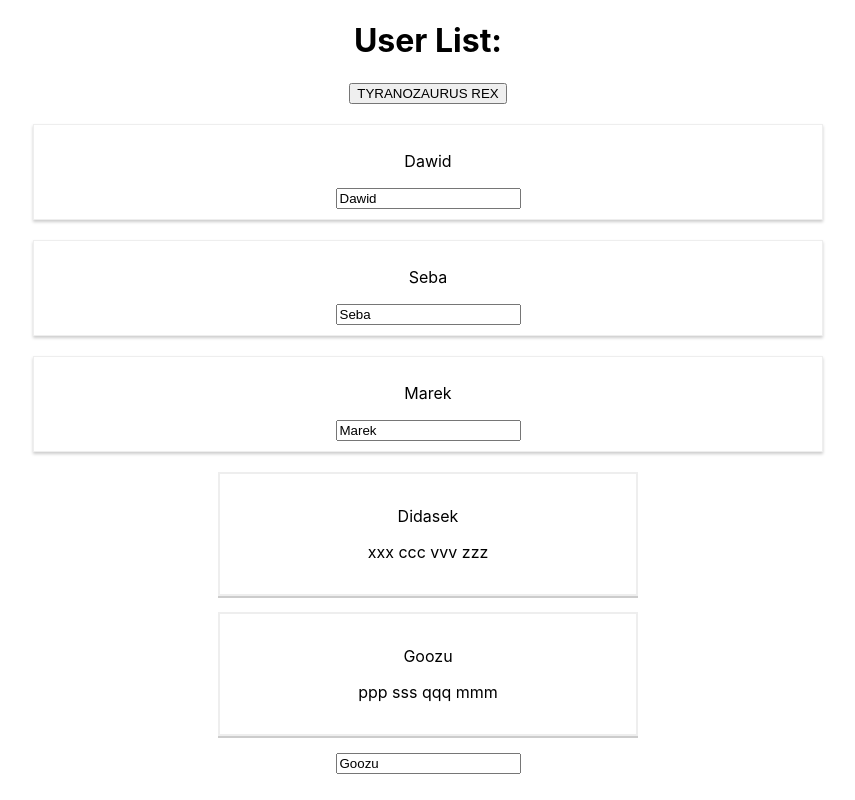
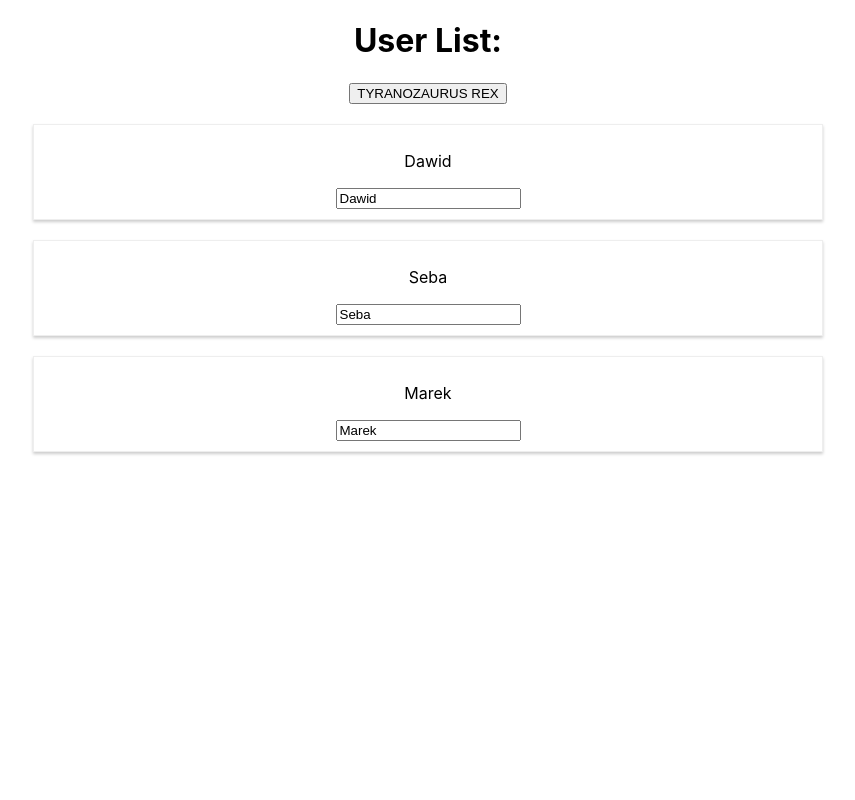
Before and after one commit to DawidSzpener/Burger, a React (Create React App) app: page / in a window 1280 px wide. Shown: the whole page, without its empty margins (212-1067 px from the left). Built offline with nearby package versions, Linux system fonts and the light colour scheme.

Commit message:
pracitce: cleared up unnecesary files

```diff
--- a/src/App.js
+++ b/src/App.js
@@ -1,9 +1,6 @@
 import React, { Component } from 'react';
 import './App.css';
 import User from './components/User'
-import UserOutput from './components/UserOutput'
-import UserInput from './components/UserInput'
-
 
 class App extends Component {
   state = {
@@ -11,10 +8,6 @@ class App extends Component {
       { name: "Dawid" },
       { name: "Seba" },
       { name: "Marek" }
-    ],
-    usernames: [
-      { username: "Didasek" },
-      { username: "Goozu" }
     ]
   }
 
@@ -37,15 +30,6 @@ class App extends Component {
     })
   }
 
-  usernameInputHandler = (event) => {
-    this.setState({
-      usernames: [
-      { username: "Didasek" },
-      { username: event.target.value }
-      ]
-    })
-  }
-
   render() {
     return (
       <div className="App">
@@ -54,9 +38,6 @@ class App extends Component {
         <User name={this.state.users[0].name} />
         <User name={this.state.users[1].name} change={this.userInputHandler}/>
         <User name={this.state.users[2].name} />
-        <UserOutput username={this.state.usernames[0].username} text="xxx ccc vvv zzz"/>
-        <UserOutput username={this.state.usernames[1].username} text="ppp sss qqq mmm"/>
-        <UserInput username={this.state.usernames[1].username} change={this.usernameInputHandler.bind(this)}/>
       </div>
     );
   }
--- a/src/components/UserInput.js
+++ /dev/null
@@ -1,11 +0,0 @@
-import React from 'react'
-
-const UserInput = (props) => {
-  return (
-    <div>
-      <input type="text" onChange={props.change} value={props.username}/>
-    </div>
-  )
-}
-
-export default UserInput
--- a/src/components/UserOutput.js
+++ /dev/null
@@ -1,13 +0,0 @@
-import React from 'react'
-import '../style/UserOutput.css'
-
-const UserOutput = (props) => {
-  return (
-    <div className="UserOutput">
-      <p>{props.username}</p>
-      <p>{props.text}</p>
-    </div>
-  )
-}
-
-export default UserOutput
--- a/src/style/UserOutput.css
+++ /dev/null
@@ -1,8 +0,0 @@
-.UserOutput {
-  margin: 16px auto;
-  padding: 16px;
-  border: 2px solid #eee;
-  box-shadow: 0 2px #ccc;
-  text-align: center;
-  width: 30%;
-}
```
